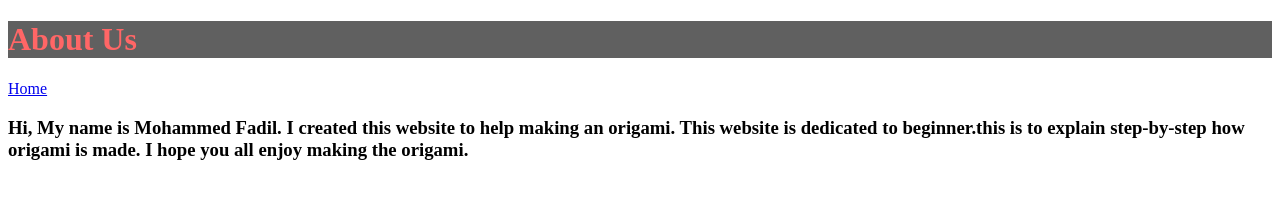
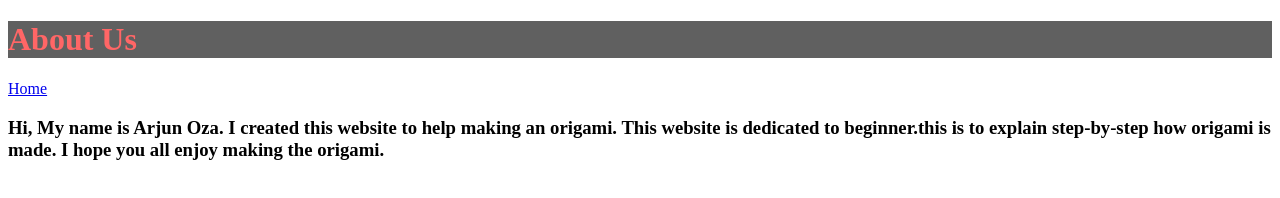
Before and after one commit to Arjunoza/project50, a plain HTML site: page aboutus.html in a window 1280 px wide. Drawn offline with Linux system fonts and the light colour scheme.

Commit message:
Update aboutus.html

```diff
--- a/aboutus.html
+++ b/aboutus.html
@@ -21,7 +21,7 @@
         <a href = "index.html"> Home </a>
 
 
-        <h3><p> Hi, My name is Mohammed Fadil. I created this website to help making an origami.
+        <h3><p> Hi, My name is Arjun Oza. I created this website to help making an origami.
              This website is dedicated to beginner.this is to explain
               step-by-step how origami is made. I hope you all enjoy making the origami.
         </p></h3>
```
